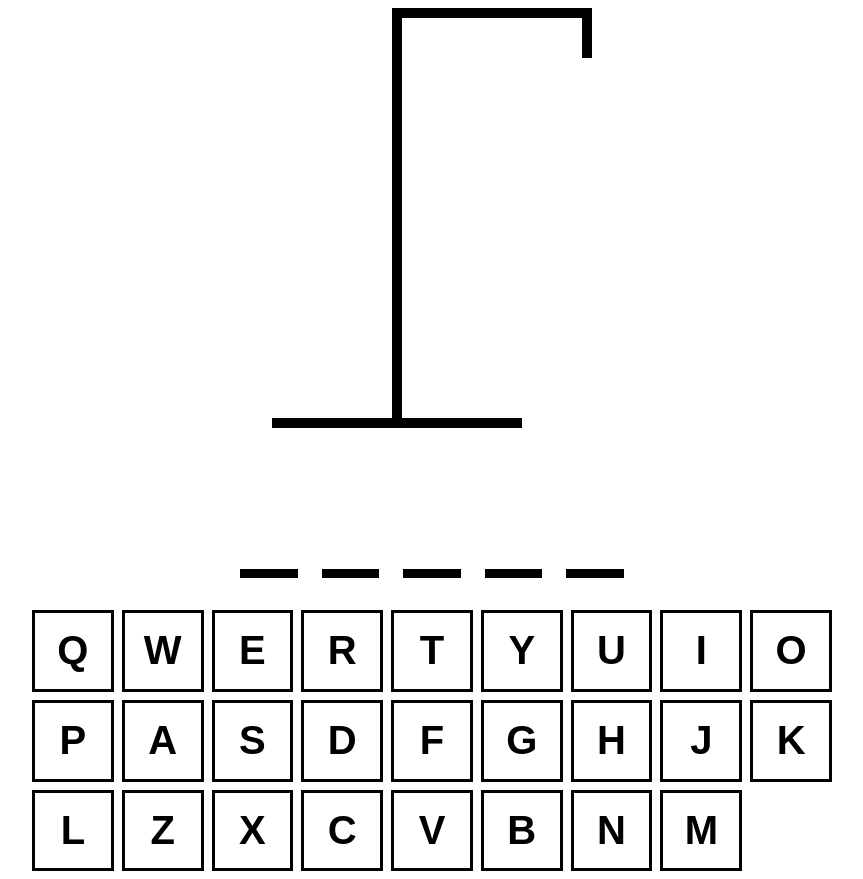
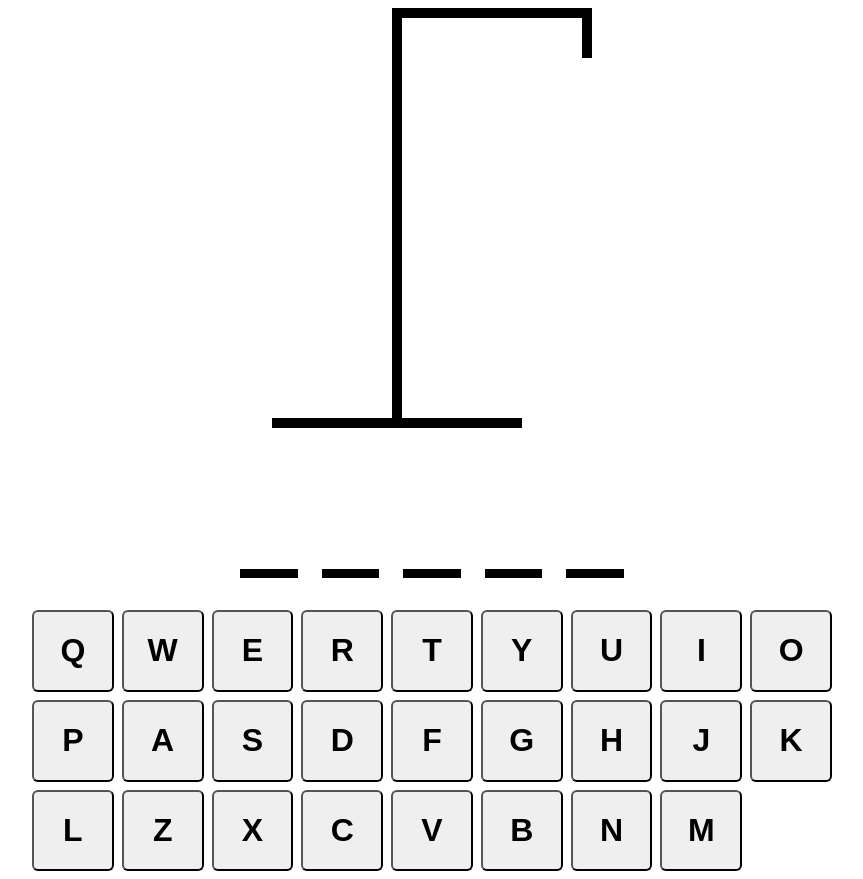
Before and after one commit to ajzal-byte/hangman-typescript, a React (Vite) app: page / in a window 1280 px wide. Shown: the whole page, without its empty margins (208-1071 px from the left). Built offline with nearby package versions, Linux system fonts and the light colour scheme; the HTML template or start-up script is replaced by a standard one.

Commit message:
button styles updated

```diff
--- a/src/keyboard.module.css
+++ b/src/keyboard.module.css
@@ -1,25 +1,27 @@
 .btn {
   width: 100%;
-  border: 3px solid black;
-  background: none;
+  border: "2px solid black";
   aspect-ratio: 1/1;
-  font-size: 2.5rem;
+  font-size: 2rem;
+  font-family: sans-serif;
   text-transform: uppercase;
-  padding: .5rem;
+  padding: 0.5em;
   font-weight: bold;
   cursor: pointer;
   color: black;
+  border-radius: 6px;
 }
 
-.btn.active{
+.btn.active {
   background-color: hsl(200, 100%, 50%);
   color: white;
 }
 
-.btn.inactive{
-  opacity: .3;
+.btn.inactive {
+  opacity: 0.3;
 }
 
-.btn:hover:not(:disabled), .btn:focus:not(:disabled){
+.btn:hover:not(:disabled),
+.btn:focus {
   background-color: hsl(200, 100%, 75%);
 }
```
